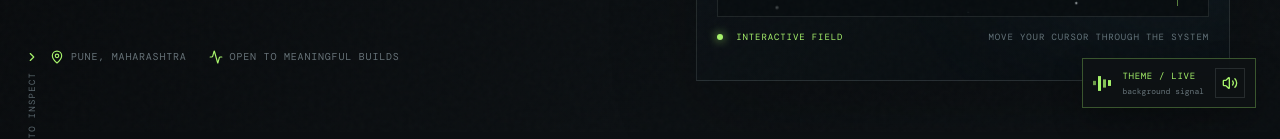
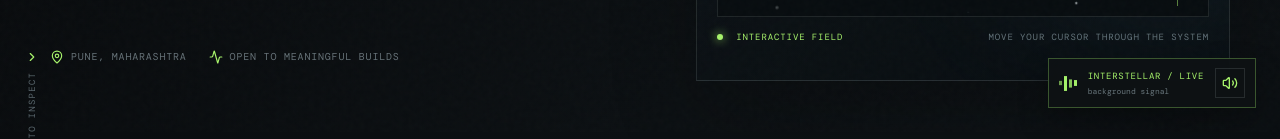
Before and after one commit to dynamicshreyashh/ShreyasH-Portfolio, a React (Vite) app: page / in a window 1280 px wide. Shown: the part 668-807 px from the top of the page. Built offline with nearby package versions, Linux system fonts and the light colour scheme; grey boxes are pictures that could not be loaded; a web font is replaced by a local one.

Commit message:
feat: switch portfolio music to Interstellar

```diff
--- a/src/App.tsx
+++ b/src/App.tsx
@@ -875,11 +875,11 @@ function App() {
             <iframe
               className="music-iframe"
               title="Portfolio theme music"
-              src="https://www.youtube-nocookie.com/embed/Z5D-35D7eXE?autoplay=1&loop=1&playlist=Z5D-35D7eXE&controls=0&modestbranding=1&rel=0&playsinline=1&mute=0"
+              src="https://www.youtube-nocookie.com/embed/UDVtMYqUAyw?autoplay=1&start=20&loop=1&playlist=UDVtMYqUAyw&controls=0&modestbranding=1&rel=0&playsinline=1&mute=0"
               allow="autoplay; encrypted-media"
             />
             <span className="music-eq"><i /><i /><i /><i /></span>
-            <span className="music-label"><b>theme / live</b><small>background signal</small></span>
+            <span className="music-label"><b>interstellar / live</b><small>background signal</small></span>
             <button className="music-toggle" onClick={() => setSoundOn(false)} aria-label="Turn theme music off"><Volume2 size={16} /></button>
           </motion.div>
         )}
```
